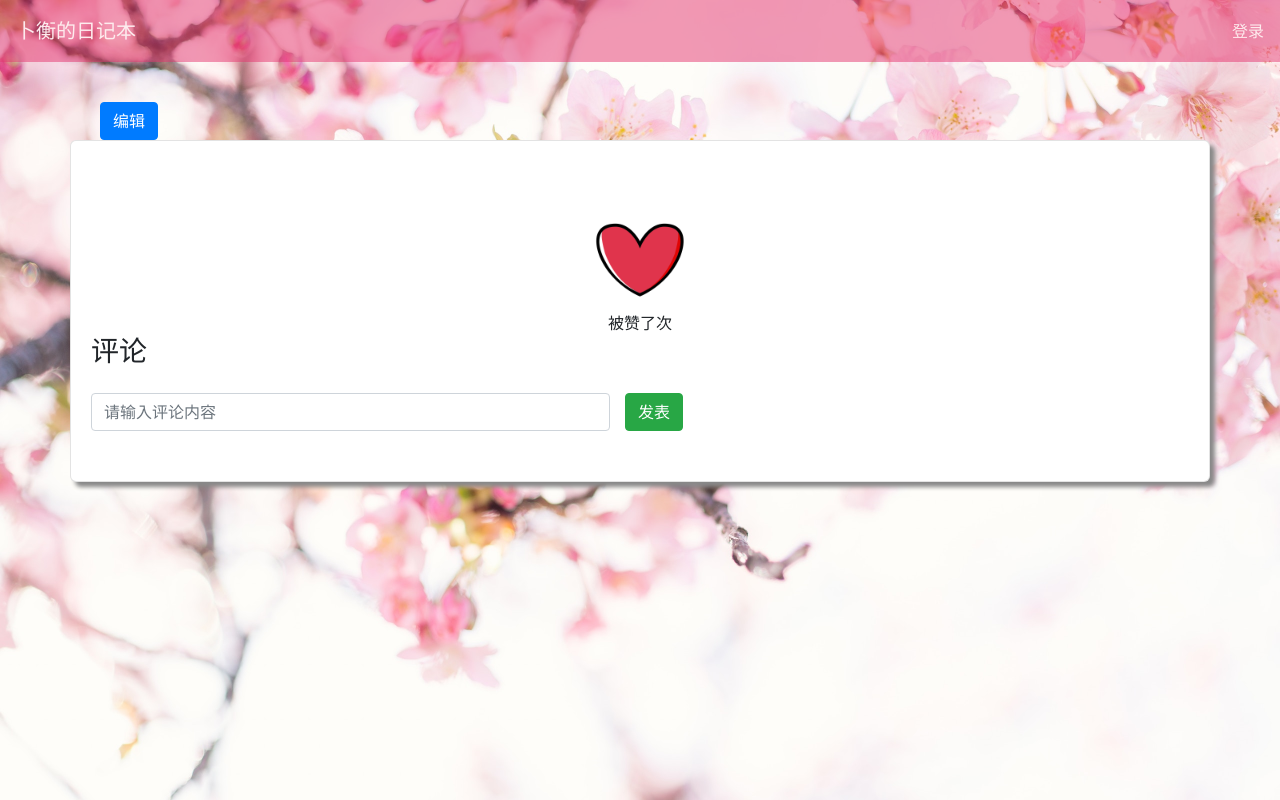
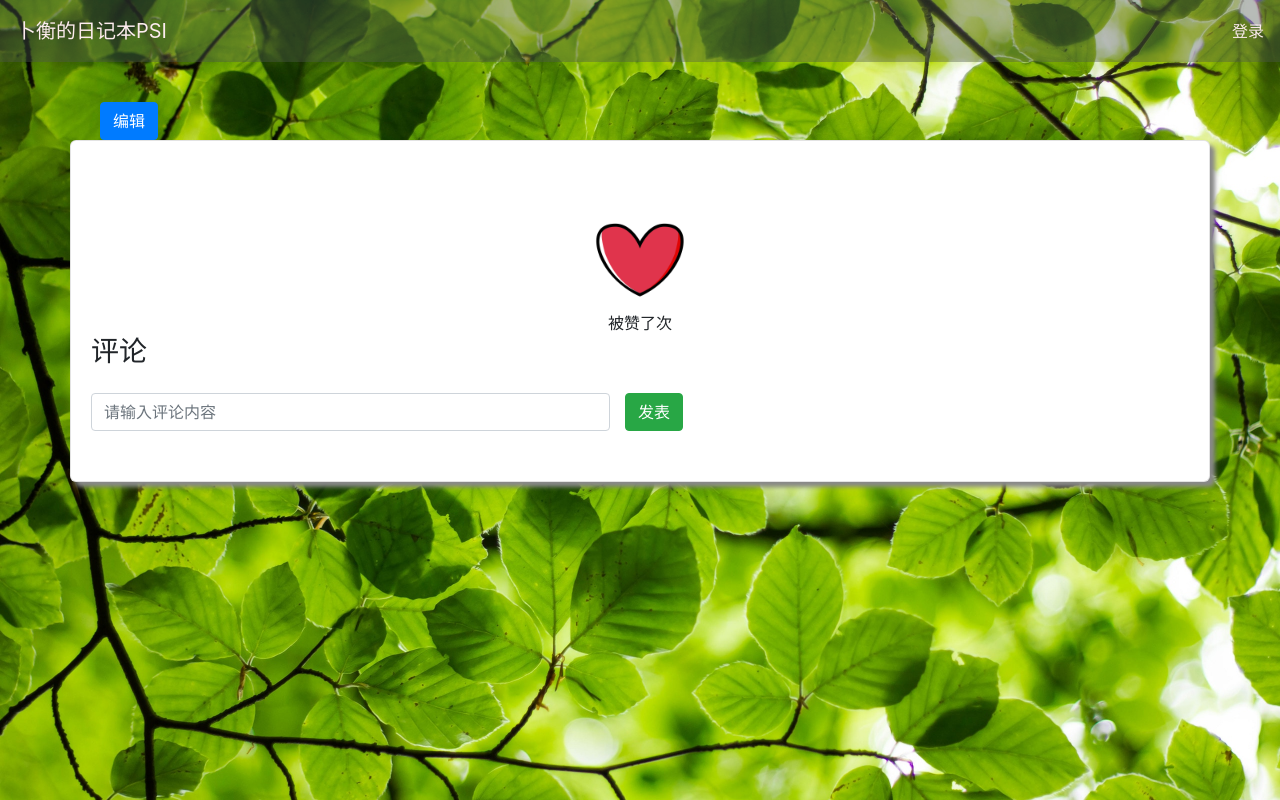
Before and after one commit to aswasn/ads-diary, a PHP site: page /detail.html in a window 1280 px wide. Run offline with PHP 8.4, Linux system fonts and the light colour scheme.

Commit message:
frontend

```diff
--- a/www/css/basic.css
+++ b/www/css/basic.css
@@ -31,7 +31,7 @@
 }
 
 body {
-    background: url(../img/sakura.jpg) fixed;
+    background: url(../img/tree.jpg) fixed;
     background-size: cover;
 }
 
--- a/www/css/detail.css
+++ b/www/css/detail.css
@@ -23,7 +23,7 @@
 }
 
 #title {
-    color: #e4356fb2;
+    color: #f0efefe5;
 }
 
 #like-num {
--- a/www/detail.html
+++ b/www/detail.html
@@ -7,8 +7,8 @@
         <link rel="stylesheet" type="text/css" href="css/detail.css">
     </head>
     <body>
-        <nav class="navbar justify-content-between" style="background-color: #e4356f80;">
-            <a class="navbar-brand navbar-text" href="index.html">卜衡的日记本</a>
+        <nav class="navbar justify-content-between" style="background-color: #4d574d67;">
+            <a class="navbar-brand navbar-text" href="index.html">卜衡的日记本PSI</a>
             <div class="user-area">
                 <a id="login-entry" class="navbar-text" href="login.html">登录</a>
             </div>
--- a/www/index.html
+++ b/www/index.html
@@ -7,8 +7,8 @@
         <link rel="stylesheet" type="text/css" href="css/index.css">
     </head>
     <body>
-        <nav class="navbar justify-content-between" style="background-color: #e4356f80;">
-            <a class="navbar-brand navbar-text" href="#">卜衡的日记本</a>
+        <nav class="navbar justify-content-between" style="background-color: #4d574d67;">
+            <a class="navbar-brand navbar-text" href="#">卜衡的日记本PSI</a>
             <div class="user-area">
                 <a id="login-entry" class="navbar-text" href="login.html">登录</a>
             </div>
--- a/www/js/detail.js
+++ b/www/js/detail.js
@@ -1,5 +1,5 @@
-var diary_version = -1;
-var like_version = -1;
+var diary_ver1 = -1;
+var diary_ver2 = -1;
 
 const user_map = {"bh": "卜衡", "cs": "曹慎", "xhn": "徐海宁", "wsy":  "王思源", "lzc": "刘志成", "wn": "王宁"};
 
@@ -18,8 +18,8 @@ function get_diary_content() {
         dataType: "json"
     }).done(function(msg) {
         $("#content,#edit-textarea").text(msg.content);
-        diary_version = msg.ver;
-        console.log("diary_version: " + diary_version);
+        diary_ver1 = msg.ver1;
+        diary_ver2 = msg.ver2;
     });
 }
 
@@ -67,7 +67,8 @@ function submit_edit() {
             diary_id: d_id,
             content: text,
             user_id: u_id,
-            snapshot_ver: diary_version
+            ver1: diary_ver1,
+            ver2: diary_ver2
         },
         dataType: "json"
     }).done(function(msg) {
@@ -89,7 +90,6 @@ function get_like() {
         },
         dataType: "json"
     }).done(function(msg) {
-        if (msg.ver != undefined && msg.ver != null) like_version = msg.ver;
         $("#like-num").text(msg.num);
     });
 }
@@ -102,13 +102,11 @@ function like() {
         method: "post",
         data: {
             diary_id: d_id,
-            user_id: u_id,
-            snapshot_ver: like_version
+            user_id: u_id
         },
         dataType: "json"
     }).done(function(msg) {
         $("#like-num").text(msg.num);
-        like_version = msg.ver;
     });
 }
 
--- a/www/login.html
+++ b/www/login.html
@@ -7,8 +7,8 @@
         <link rel="stylesheet" type="text/css" href="css/login.css">
     </head>
     <body>
-        <nav class="navbar justify-content-between" style="background-color: #e4356f80;">
-            <a class="navbar-brand navbar-text" href="index.html">卜衡的日记本</a>
+        <nav class="navbar justify-content-between" style="background-color: #4d574d67;">
+            <a class="navbar-brand navbar-text" href="index.html">卜衡的日记本PSI</a>
         </nav>
         <div class="container">
             <div class="user-list">
```
Also changed, not shown: www/img/tree.jpg (added).
